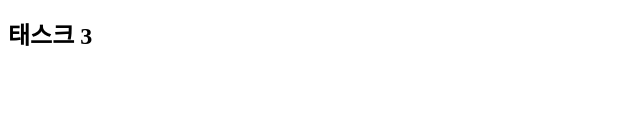
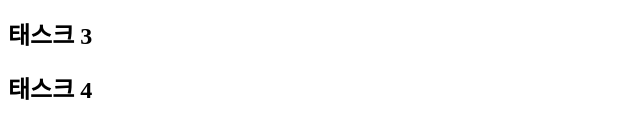
Before and after one commit to dydals3440/github-test, a React (Vite) app: page / in a window 1280 px wide. Shown: the part 247-386 px from the top of the page, without its empty margins (0-640 px from the left). Built offline with nearby package versions, Linux system fonts and the light colour scheme.

Commit message:
feat: 태스크 4

```diff
--- a/src/App.tsx
+++ b/src/App.tsx
@@ -7,6 +7,7 @@ function App() {
       <h2>Task 1</h2>
       <h2>Task 2</h2>
       <h2>태스크 3</h2>
+      <h2>태스크 4</h2>
     </div>
   );
 }
```
